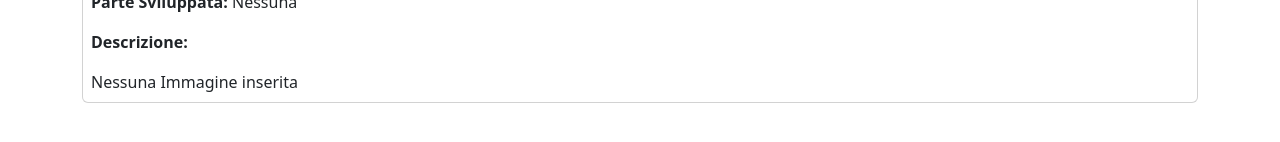
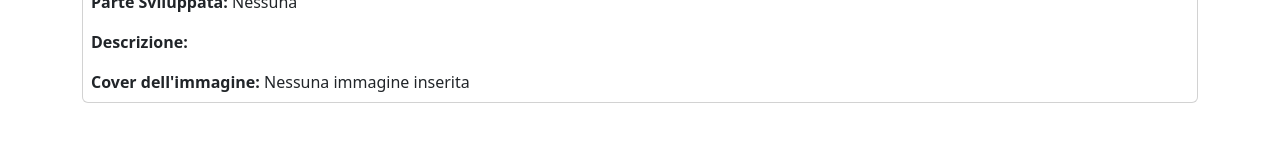
Before and after one commit to pasqualecicinelli/vite-boolfolio, a Vue app: page /portfolio/1 in a window 1280 px wide. Shown: the part 396-538 px from the top of the page. Built offline with nearby package versions, Linux system fonts and the light colour scheme; no server answers.

Commit message:
fix without img use flex-grow

```diff
--- a/src/components/projects/ProjectCard.vue
+++ b/src/components/projects/ProjectCard.vue
@@ -46,7 +46,7 @@ export default {
           v-if="project.type_id"
           >{{ project.type.developed_part }}</router-link
         >
-        <span v-else="!project.type_id">Nessuna</span>
+        <span v-else>Nessuna</span>
       </div>
 
       <div class="list m-2">
@@ -54,13 +54,15 @@ export default {
         <span> {{ project.description }}</span>
       </div>
 
-      <div class="list m-2">
+      <div class="list m-2 flex-grow-1">
         <img
           class="img-fluid w-50"
           v-if="project.cover_image"
           :src="project.cover_image"
         />
-        <div v-else>Nessuna Immagine inserita</div>
+        <div v-else>
+          <strong>Cover dell'immagine: </strong>Nessuna immagine inserita
+        </div>
       </div>
 
       <div class="card-footer" v-if="!isDetail">
```
